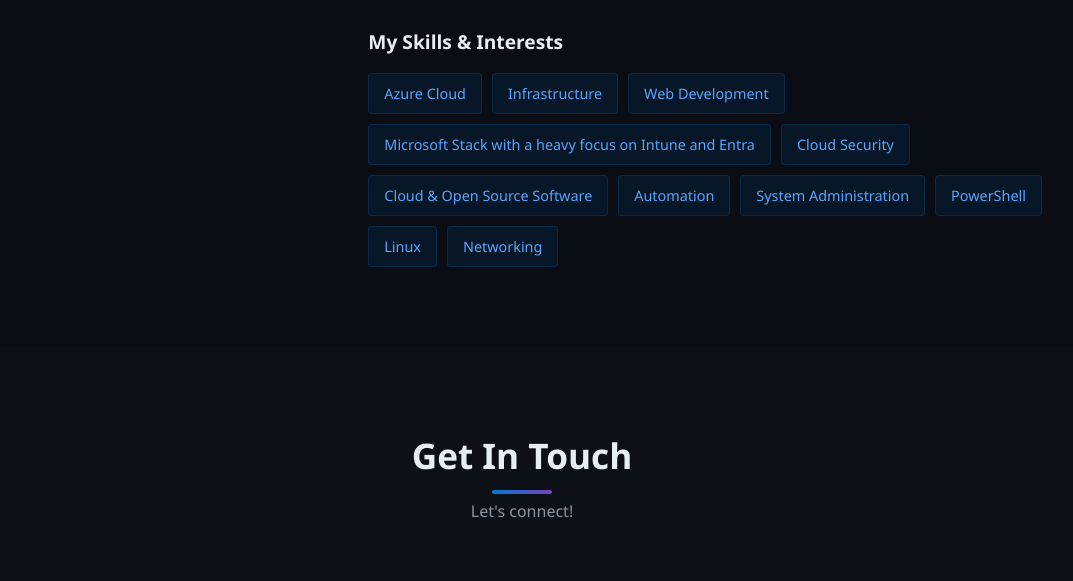
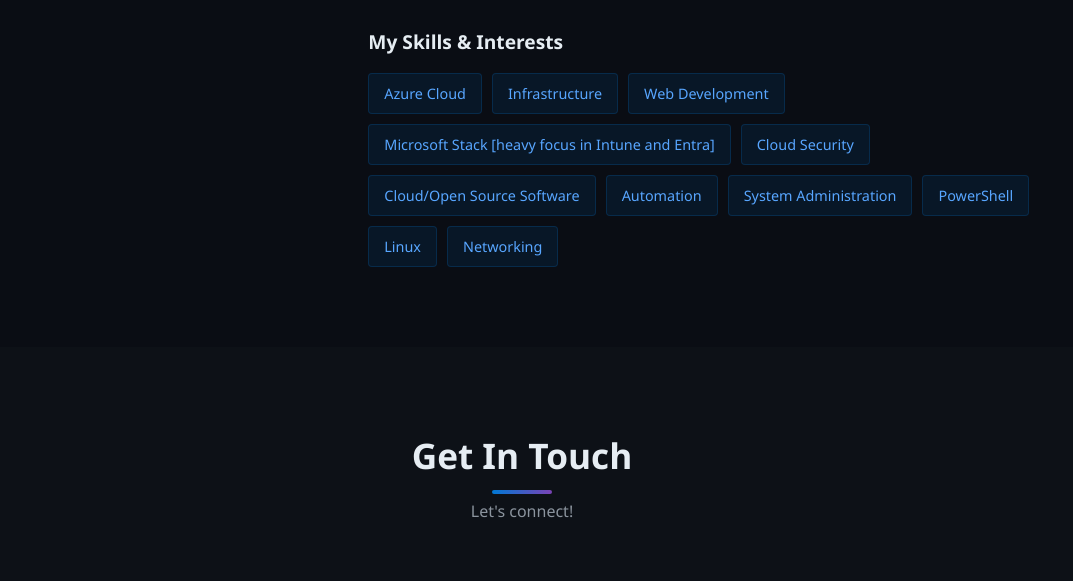
Before and after one commit to beleguklaus/klausbelegu.com, a website: page index.html in a window 1280 px wide. Shown: the part 3808-4389 px from the top of the page, without its empty margins (118-1191 px from the left). Drawn offline with Linux system fonts and the light colour scheme.

Commit message:
Remove redudant txt in about me section

```diff
--- a/index.html
+++ b/index.html
@@ -780,9 +780,9 @@
                             <span class="skill-badge">Azure Cloud</span>
                             <span class="skill-badge">Infrastructure</span>
                             <span class="skill-badge">Web Development</span>
-                            <span class="skill-badge">Microsoft Stack with a heavy focus on Intune and Entra</span>
+                            <span class="skill-badge">Microsoft Stack [heavy focus in Intune and Entra]</span>
                             <span class="skill-badge">Cloud Security</span>
-                            <span class="skill-badge">Cloud & Open Source Software</span>
+                            <span class="skill-badge">Cloud/Open Source Software</span>
                             <span class="skill-badge">Automation</span>
                             <span class="skill-badge">System Administration</span>
                             <span class="skill-badge">PowerShell</span>
```
